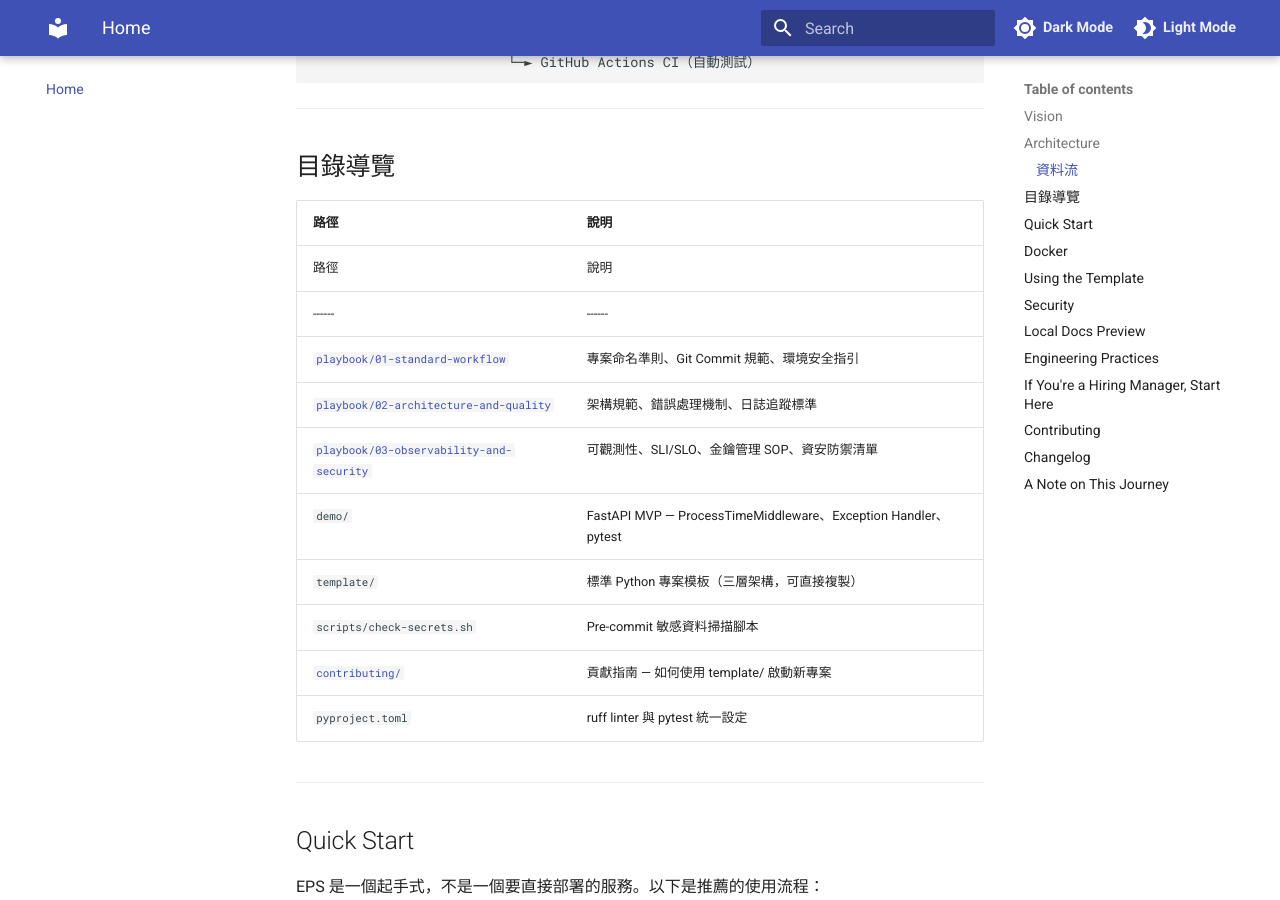
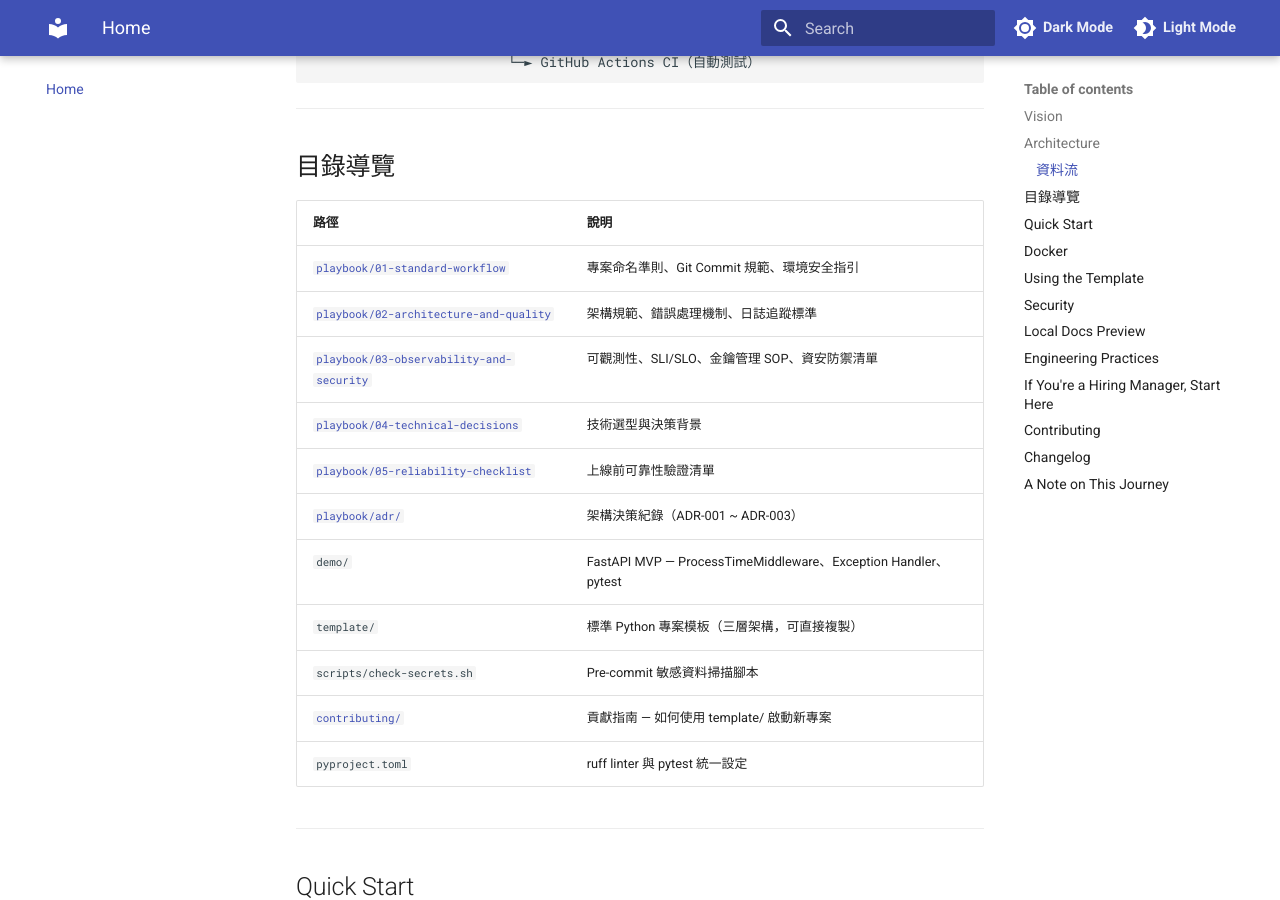
Before and after one commit to hank3160-ux/engineering-playbook-system, an MkDocs documentation site: the page built from docs/index.md, in a window 1280 px wide and 900 px high, scrolled down 1634 px. Built offline with MkDocs 1.6.1 and Material for MkDocs 9.7.7, drawn with Linux system fonts in a browser that asks for light colours.

Commit message:
fix: remove duplicate table header and restore missing playbook links

```diff
--- a/docs/index.md
+++ b/docs/index.md
@@ -85,11 +85,12 @@ engineering-playbook-system/
 
 | 路徑 | 說明 |
 |------|------|
-| 路徑 | 說明 |
-|------|------|
 | [`playbook/01-standard-workflow`](playbook/01-standard-workflow/) | 專案命名準則、Git Commit 規範、環境安全指引 |
 | [`playbook/02-architecture-and-quality`](playbook/02-architecture-and-quality/) | 架構規範、錯誤處理機制、日誌追蹤標準 |
 | [`playbook/03-observability-and-security`](playbook/03-observability-and-security/) | 可觀測性、SLI/SLO、金鑰管理 SOP、資安防禦清單 |
+| [`playbook/04-technical-decisions`](playbook/04-technical-decisions/) | 技術選型與決策背景 |
+| [`playbook/05-reliability-checklist`](playbook/05-reliability-checklist/) | 上線前可靠性驗證清單 |
+| [`playbook/adr/`](playbook/adr/) | 架構決策紀錄（ADR-001 ~ ADR-003） |
 | `demo/` | FastAPI MVP — ProcessTimeMiddleware、Exception Handler、pytest |
 | `template/` | 標準 Python 專案模板（三層架構，可直接複製） |
 | `scripts/check-secrets.sh` | Pre-commit 敏感資料掃描腳本 |
```
